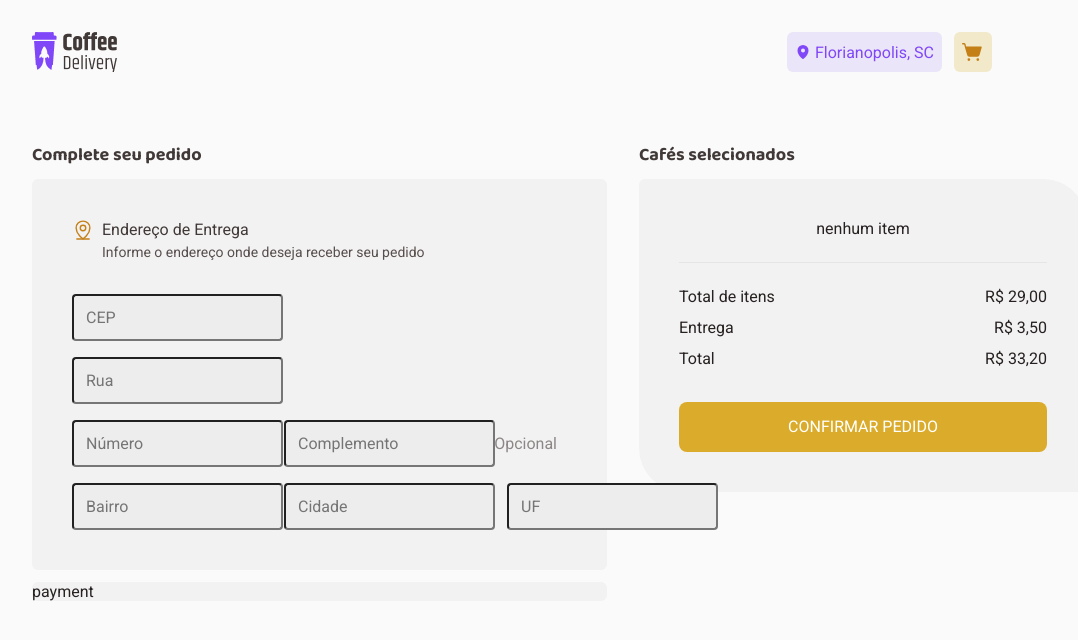
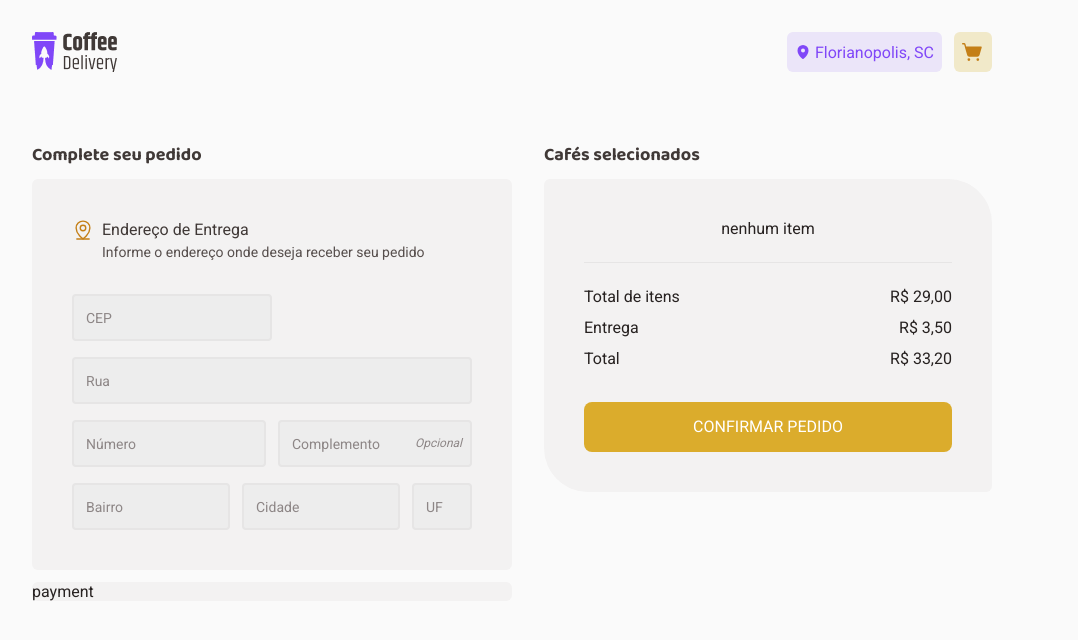
Before and after one commit to adonisamarante/coffee-delivery-dsf, a React (Vite) app: page /checkout in a window 1280 px wide. Shown: the top 640 px of the page, without its empty margins (128-1206 px from the left). Built offline with nearby package versions, Linux system fonts and the light colour scheme.

Commit message:
style: input field placeholder

```diff
--- a/src/components/InputText/styles.ts
+++ b/src/components/InputText/styles.ts
@@ -9,17 +9,29 @@ export const InputPlaceholder = styled.span<{ position: string }>`
   position: absolute;
   top: 50%;
   transform: translateY(-50%);
-  color: ${(props) => props.theme['base-label']};
   pointer-events: none;
   ${(props) => (props.position === 'start' ? 'left: 10px;' : 'right: 10px;')}
+
+  color: ${(props) => props.theme['base-label']};
+  font-size: 0.75rem;
+  font-style: italic;
 `
 
 export const InputField = styled.input`
+  width: 100%;
   background-color: ${(props) => props.theme['base-input']};
   color: ${(props) => props.theme['base-text']};
   padding: 0.75rem; /* Adjust padding to accommodate the placeholders */
-  box-sizing: border-box;
+  // box-sizing: border-box;
   border-radius: 4px;
+
+  &::placeholder {
+    color: ${(props) => props.theme['base-label']};
+    font-size: 0.875rem;
+    line-height: 130%;
+  }
+
+  border: 2px solid ${(props) => props.theme['base-button']};
 
   &:focus {
     border: 2px solid ${(props) => props.theme['yellow-dark']};
```
